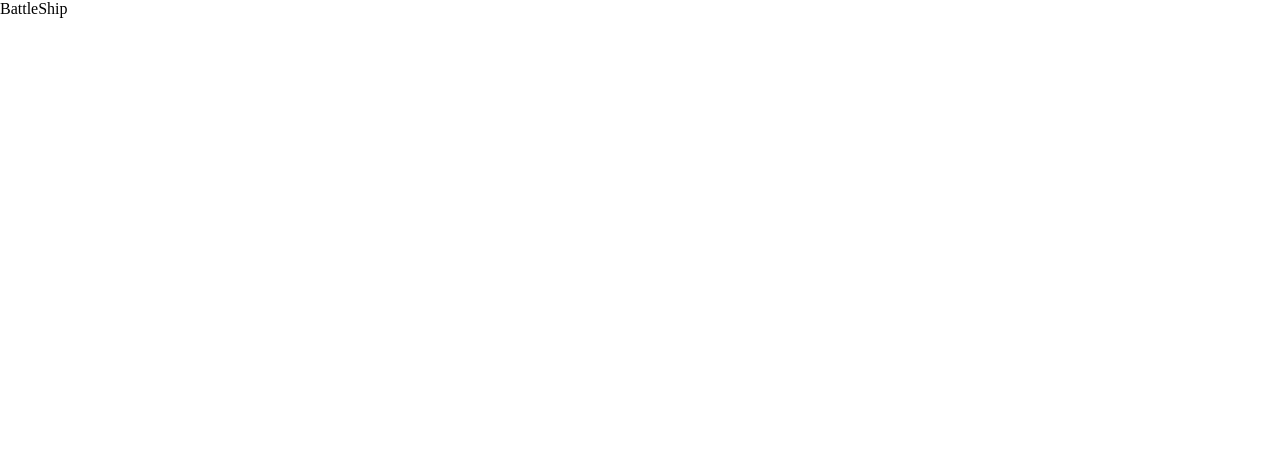
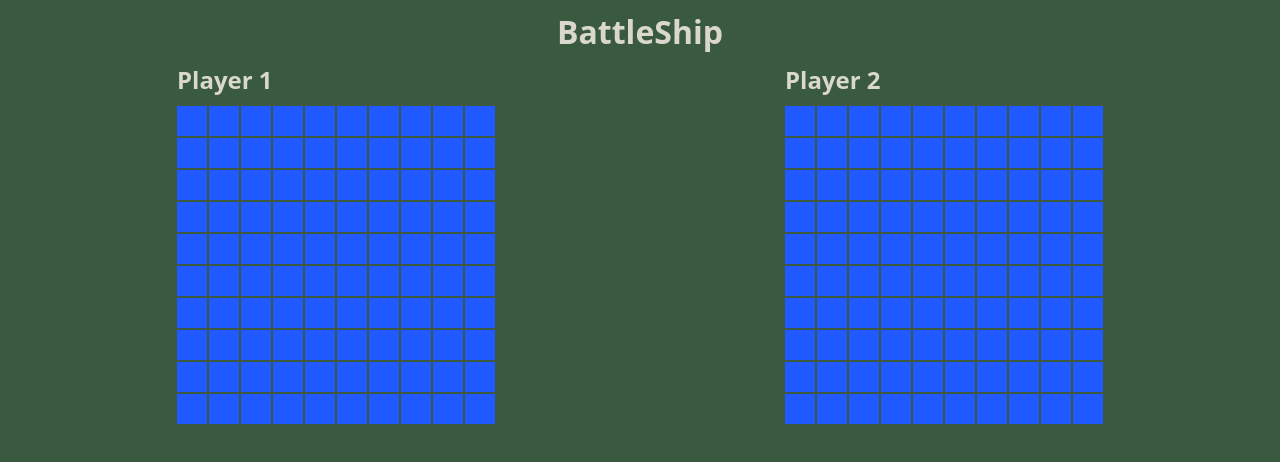
Before and after one commit to srj-17/battleship, a website with bundled scripts: page index.html in a window 1280 px wide. Built offline with nearby package versions, Linux system fonts and the light colour scheme.

Commit message:
feat: Add UI, along with appropriate css
Boards for 2 players are added because it's a two player
game

```diff
--- a/css/style.css
+++ b/css/style.css
@@ -2,3 +2,72 @@
     padding: 0;
     margin: 0;
 }
+
+:root {
+    --gameboard-size: 30px;
+    --gameboard-cell-bg: #2059ff;
+    --bg: #3a5a40;
+}
+
+body {
+    background: var(--bg);
+    padding: 10px 40px;
+}
+
+.container {
+    display: grid;
+    place-items: center;
+    gap: 10px;
+    font-family:
+        system-ui,
+        -apple-system,
+        BlinkMacSystemFont,
+        "Segoe UI",
+        Roboto,
+        Oxygen,
+        Ubuntu,
+        Cantarell,
+        "Open Sans",
+        "Helvetica Neue",
+        sans-serif;
+    font-weight: bold;
+    color: #dad7cd;
+}
+
+.header {
+    text-align: center;
+    font-size: 2rem;
+}
+
+.gameboard-container {
+    display: grid;
+    width: 100%;
+    grid-template-columns: repeat(auto-fit, minmax(340px, 1fr));
+    place-content: center;
+    gap: 16px;
+}
+
+.player-one-gameboard-container,
+.player-two-gameboard-container {
+    display: grid;
+    gap: 10px;
+    place-content: center;
+}
+
+.player-one-gameboard-header,
+.player-two-gameboard-header {
+    font-weight: bold;
+    font-size: 1.5rem;
+}
+
+.gameboard {
+    display: grid;
+    grid-auto-flow: column;
+    grid-template-columns: repeat(10, var(--gameboard-size));
+    grid-template-rows: repeat(10, var(--gameboard-size));
+    gap: 2px;
+}
+
+.cell {
+    background-color: var(--gameboard-cell-bg);
+}
--- a/src/index.js
+++ b/src/index.js
@@ -10,3 +10,52 @@ const header = document.createElement("div");
 header.classList.toggle("header");
 header.textContent = "BattleShip";
 container.appendChild(header);
+
+const gameboardContainer = document.createElement("div");
+gameboardContainer.classList.toggle("gameboard-container");
+
+const playerOneGameboardContainer = document.createElement("div");
+playerOneGameboardContainer.classList.toggle("player-one-gameboard-container");
+gameboardContainer.appendChild(playerOneGameboardContainer);
+const playerOneGameboardHeader = document.createElement("div");
+playerOneGameboardHeader.classList.toggle("player-one-gameboard-header");
+playerOneGameboardHeader.textContent = "Player 1";
+playerOneGameboardContainer.appendChild(playerOneGameboardHeader);
+const playerOneGameboard = document.createElement("div");
+playerOneGameboard.classList.toggle("player-one-gameboard");
+playerOneGameboard.classList.toggle("gameboard");
+playerOneGameboardContainer.appendChild(playerOneGameboard);
+
+// make a 10x10 grid in gameboard for placing ships
+// for player 1
+const SIZE = 10;
+for (let i = 0; i < SIZE; i++) {
+    for (let j = 0; j < SIZE; j++) {
+        const cell = document.createElement("div");
+        cell.classList.toggle("cell");
+        playerOneGameboard.appendChild(cell);
+    }
+}
+
+const playerTwoGameboardContainer = document.createElement("div");
+playerTwoGameboardContainer.classList.toggle("player-two-gameboard-container");
+gameboardContainer.appendChild(playerTwoGameboardContainer);
+const playerTwoGameboardHeader = document.createElement("div");
+playerTwoGameboardHeader.classList.toggle("player-two-gameboard-header");
+playerTwoGameboardHeader.textContent = "Player 2";
+playerTwoGameboardContainer.appendChild(playerTwoGameboardHeader);
+const playerTwoGameboard = document.createElement("div");
+playerTwoGameboard.classList.toggle("player-two-gameboard");
+playerTwoGameboard.classList.toggle("gameboard");
+playerTwoGameboardContainer.appendChild(playerTwoGameboard);
+
+// for player 2
+for (let i = 0; i < SIZE; i++) {
+    for (let j = 0; j < SIZE; j++) {
+        const cell = document.createElement("div");
+        cell.classList.toggle("cell");
+        playerTwoGameboard.appendChild(cell);
+    }
+}
+
+container.appendChild(gameboardContainer);
```
